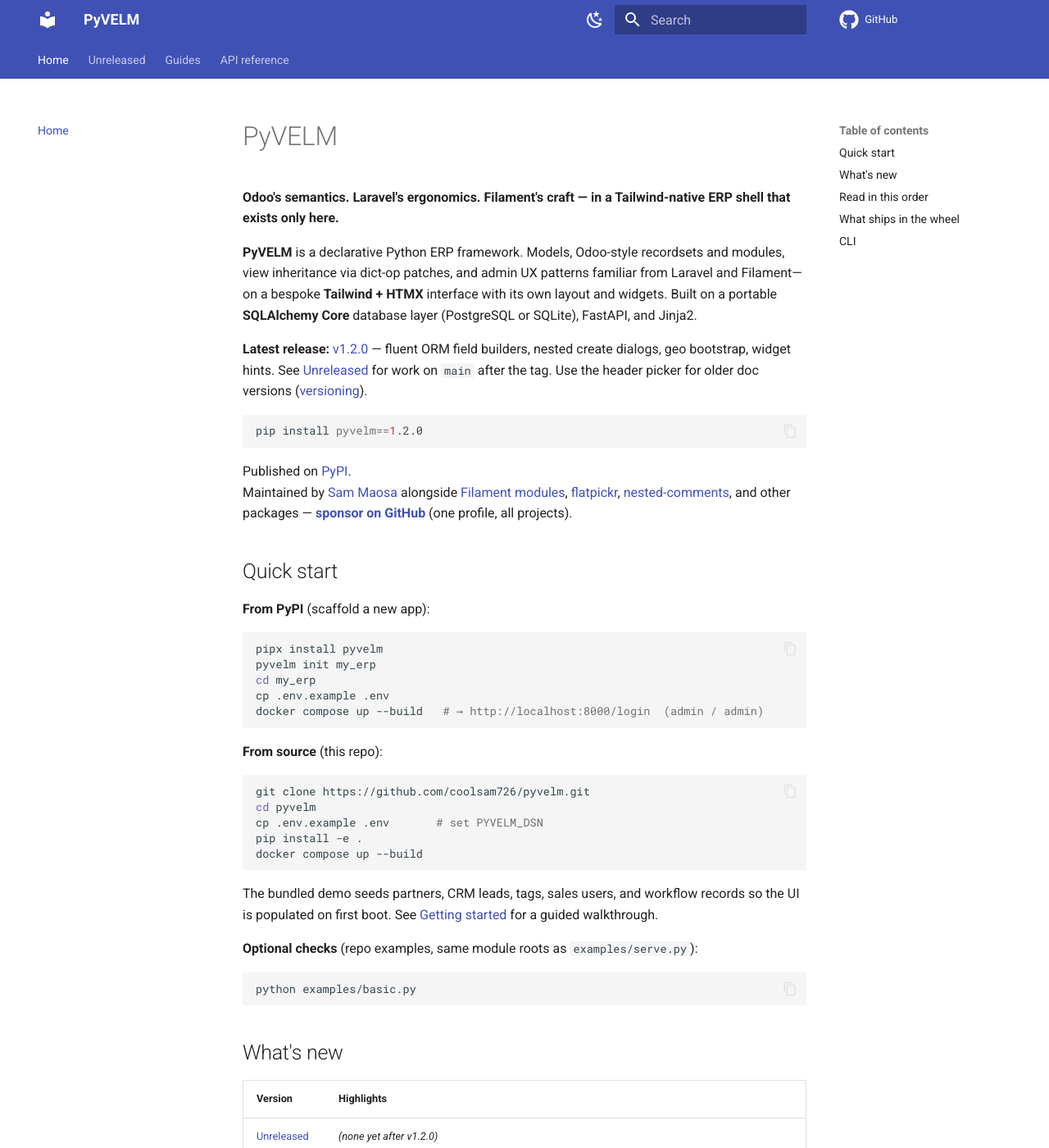
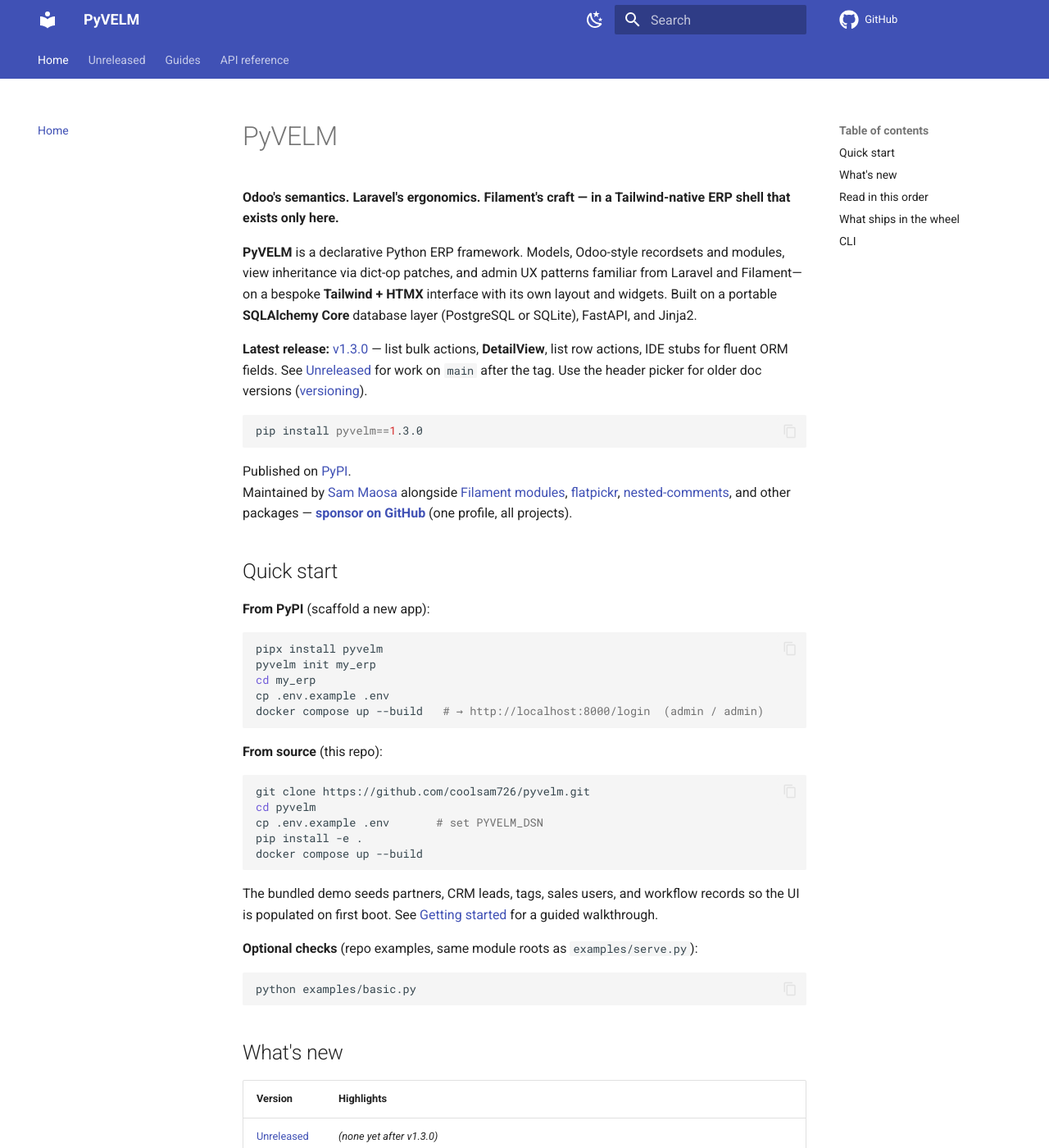
Before and after one commit to coolsam726/pyvelm, an MkDocs documentation site: the page built from docs/index.md, in a window 1280 px wide and 1400 px high. Shown: the whole window at 82% size. Built offline with MkDocs 1.6.1 and Material for MkDocs 9.7.7, drawn with Linux system fonts in a browser that asks for light colours; comment, search, counter and statistics services are not loaded; the version menu is left out; some of the changed text lies outside the part shown.

Commit message:
Update README and docs index to reference v1.3.0.

````diff
--- a/docs/index.md
+++ b/docs/index.md
@@ -8,13 +8,13 @@ dict-op patches, and admin UX patterns familiar from Laravel and Filament—on a
 bespoke **Tailwind + HTMX** interface with its own layout and widgets. Built on a
 portable **SQLAlchemy Core** database layer (PostgreSQL or SQLite), FastAPI, and Jinja2.
 
-**Latest release:** [v1.2.0](releases/v1.2.0.md) — fluent ORM field builders,
-nested create dialogs, geo bootstrap, widget hints. See
+**Latest release:** [v1.3.0](releases/v1.3.0.md) — list bulk actions,
+**DetailView**, list row actions, IDE stubs for fluent ORM fields. See
 [Unreleased](releases/unreleased.md) for work on `main` after the tag. Use the
 header picker for older doc versions ([versioning](versioning.md)).
 
 ```bash
-pip install pyvelm==1.2.0
+pip install pyvelm==1.3.0
 ```
 
 Published on [PyPI](https://pypi.org/project/pyvelm/).
@@ -60,7 +60,8 @@ python examples/basic.py
 
 | Version | Highlights |
 |---------|------------|
-| [Unreleased](releases/unreleased.md) | *(none yet after v1.2.0)* |
+| [Unreleased](releases/unreleased.md) | *(none yet after v1.3.0)* |
+| [v1.3.0](releases/v1.3.0.md) | **List bulk actions**; **DetailView** + **row_actions**; **IDE field-builder stubs** |
 | [v1.2.0](releases/v1.2.0.md) | **Fluent ORM fields**; **nested dialogs**; **geo bootstrap**; **`WidgetHint`** on `Char` |
 | [v1.1.1](releases/v1.1.1.md) | **`make:module` fix** (`display_name`); **generator** hardening; **~99%** test coverage |
 | [v1.1.0](releases/v1.1.0.md) | **Fluent manifests** (`Manifest.make`); **fluent view builders** (`ViewsData.make`); **`models.Model`**; **query builder**; **Vellum removed**; bundled model packaging |
````
Also changed, not shown: README.md (+5 -4 lines), docs/releases/unreleased.md (+1 -1 lines).
